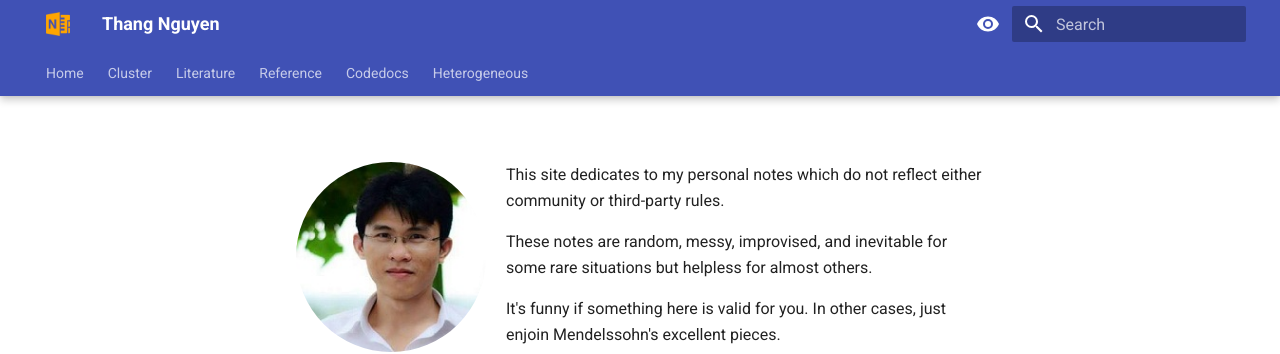
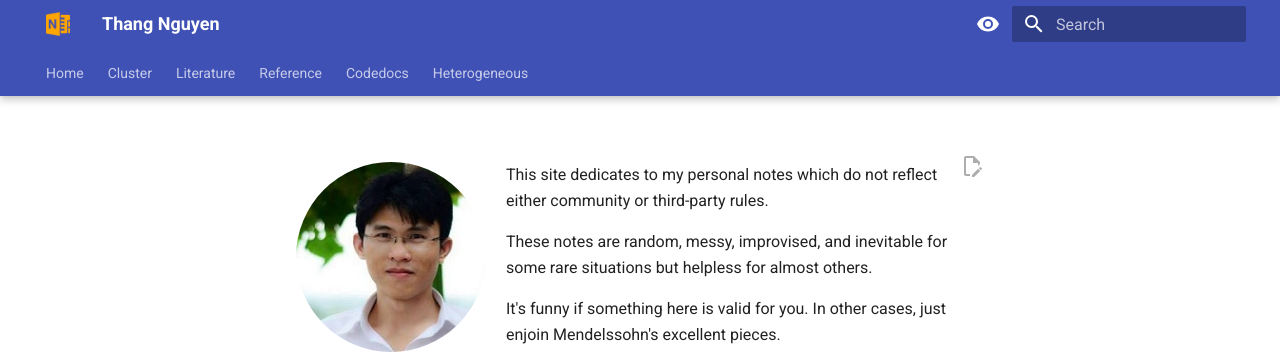
Before and after one commit to thangckt/thangckt.github.io, an MkDocs documentation site: the page built from docs/index.md, in a window 1280 px wide. Shown: the top 354 px of the page. Built offline with MkDocs 1.6.1 and Material for MkDocs 9.7.7, drawn with Linux system fonts in a browser that asks for light colours; the version menu is left out.

Commit message:
Update mkdocs.yml

```diff
--- a/mkdocs.yml
+++ b/mkdocs.yml
@@ -29,6 +29,7 @@ theme:
     - navigation.tabs
     - navigation.tabs.sticky
     - navigation.tabs.header   # only in extended theme
+    - content.action.edit      # new in v9
 
   palette:
     # Palette toggle for light mode
```
